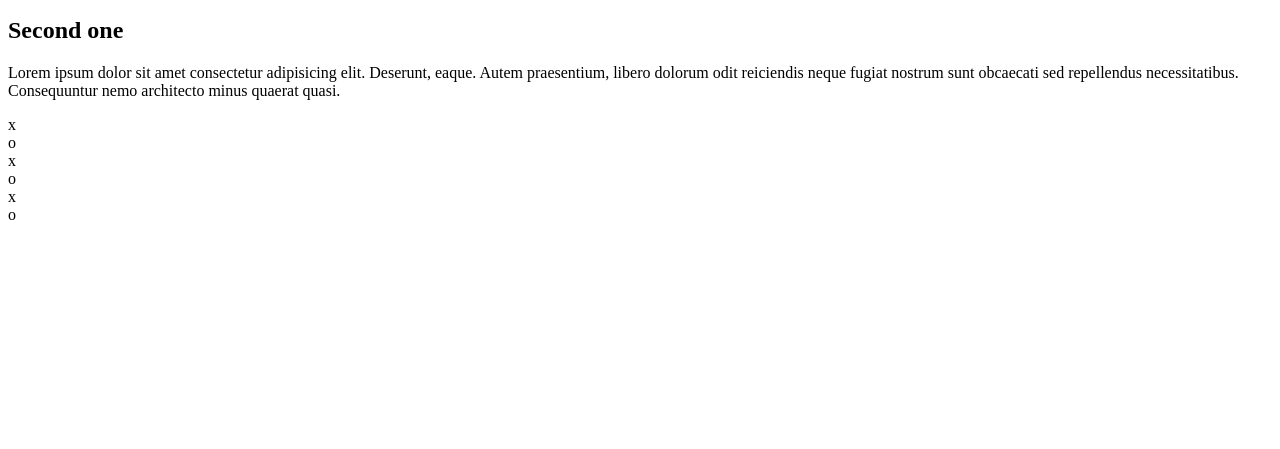
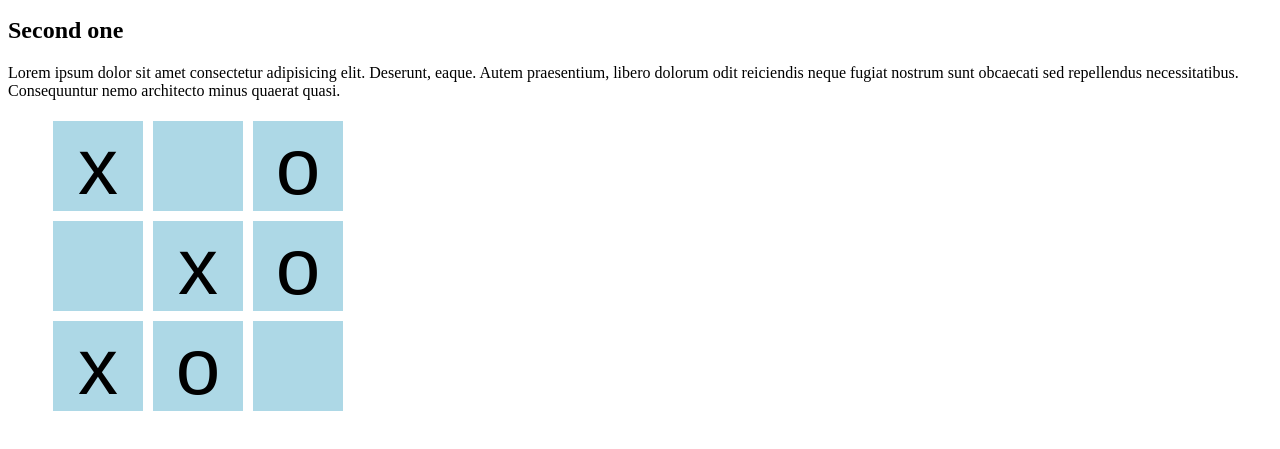
Before and after one commit to netsi-YD/practicing-css, a plain HTML site: page index.html in a window 1280 px wide. Shown: the part 101-550 px from the top of the page. Drawn offline with Linux system fonts and the light colour scheme.

Commit message:
adding lists

```diff
--- a/index.html
+++ b/index.html
@@ -10,14 +10,14 @@
     <p>Lorem, ipsum dolor sit amet consectetur adipisicing elit. Consectetur officia, tempora illum est provident voluptatem.</p>
     <h2>Second one</h2>
     <p>Lorem ipsum dolor sit amet consectetur adipisicing elit. Deserunt, eaque. Autem praesentium, libero dolorum odit reiciendis neque fugiat nostrum sunt obcaecati sed repellendus necessitatibus. Consequuntur nemo architecto minus quaerat quasi.</p>
- <div class="box"> <div>x</div>
-  <div></div>
-  <div>o</div>
-  <div></div>
-  <div>x</div>
-  <div>o</div>
-  <div>x</div>
-  <div>o</div>
-  <div></div> </div>
+ <div ><ul><li> <div >x</div>
+ <li> <div></div>
+    <li><div class="o">o</div>
+        <li><div ></div>
+            <li><div >x</div>
+                <li><div >o</div>
+                    <li><div >x</div>
+                        <li> <div >o</div>
+                            <li><div ></div> </li></div>
 </body>
 </html>
--- a/style.css
+++ b/style.css
@@ -0,0 +1,17 @@
+ul{
+    width: 300px;
+    height: 300px;
+    display: flex;
+    flex-wrap: wrap;
+  }
+
+  li {
+    width: 90px;
+    height: 90px;
+    font-size: 80px;
+    font-family: sans-serif;
+    background-color: lightblue;
+    margin: 5px;
+    list-style: none;
+    text-align: center;
+  }
```
